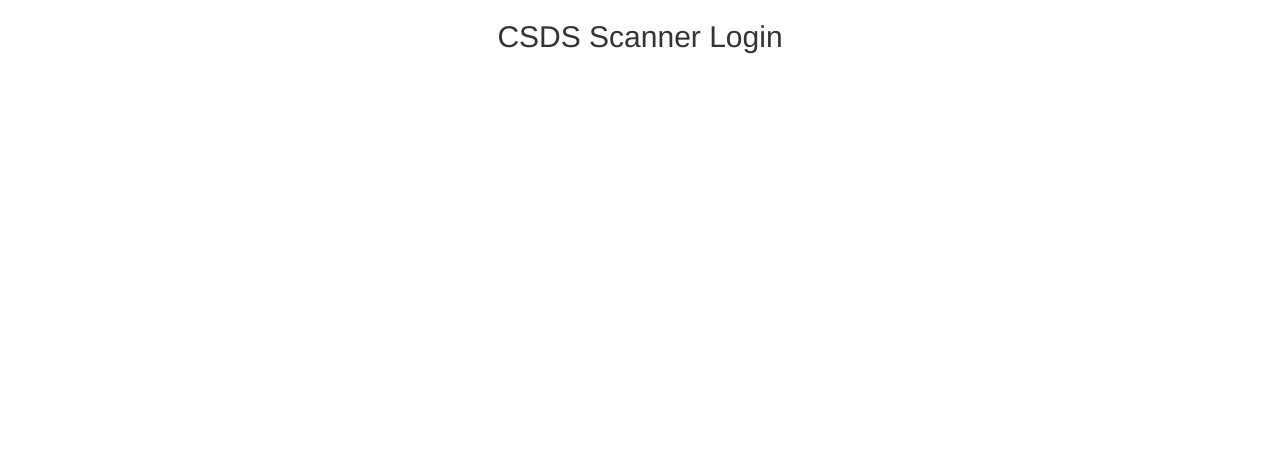
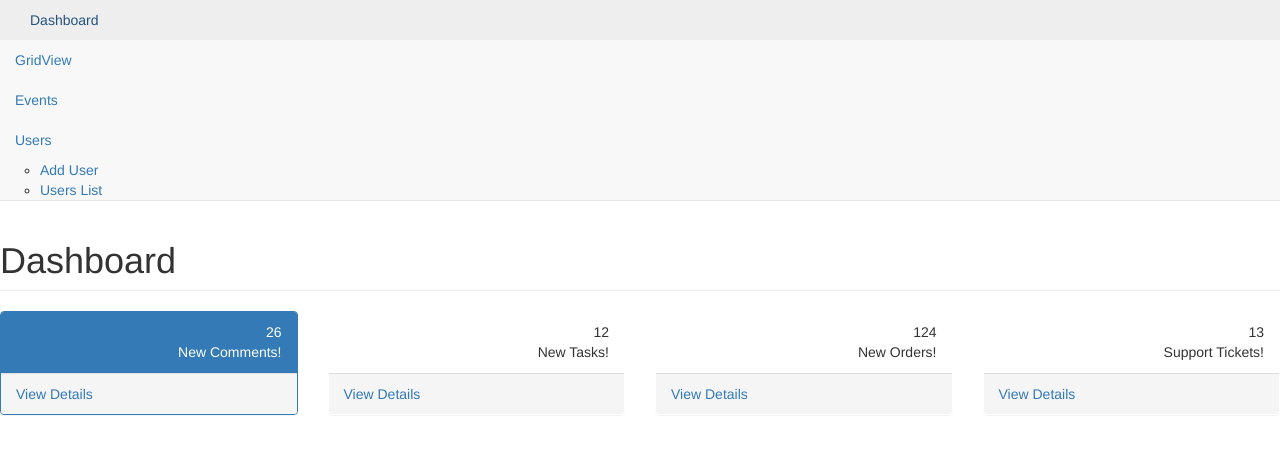
Before and after one commit to chandrasekhar154/loginRepository, an Angular app: page /pfizer-home in a window 1280 px wide. Before the commit this address led to /. Shown: the top 454 px of the page. Built offline with nearby package versions, Linux system fonts and the light colour scheme.

Commit message:
Menu Screens commit form personal system

```diff
--- a/package.json
+++ b/package.json
@@ -16,6 +16,7 @@
     "@angular/compiler": "~8.0.1",
     "@angular/core": "~8.0.1",
     "@angular/forms": "~8.0.1",
+    "@angular/http": "^7.2.15",
     "@angular/platform-browser": "~8.0.1",
     "@angular/platform-browser-dynamic": "~8.0.1",
     "@angular/router": "~8.0.1",
--- a/src/app/app-routing.module.ts
+++ b/src/app/app-routing.module.ts
@@ -5,7 +5,7 @@ import { PfizerLoginComponent} from './pfizer-login/pfizer-login.component';
 
 const routes: Routes = [
   { path: '', component: PfizerLoginComponent },
-  { path: 'home', component: PfizerHomeComponent},
+  { path: 'pfizer-home', component: PfizerHomeComponent},
 ];
 
 @NgModule({
--- a/src/app/app.component.html
+++ b/src/app/app.component.html
@@ -1,2 +1,2 @@
-<h2 style="text-align: center;">CSDS Scanner Login</h2>
+
 <router-outlet></router-outlet>
--- a/src/app/pfizer-home/pfizer-home.component.html
+++ b/src/app/pfizer-home/pfizer-home.component.html
@@ -1 +1,155 @@
-<h3>Hello</h3>
+<!DOCTYPE html>
+<html lang="en">
+
+<body>
+	<div id="wrapper">
+		<nav class="navbar navbar-default navbar-static-top" role="navigation" style="margin-bottom: 0">
+			<div class="navbar-header">
+				<button type="button" class="navbar-toggle" data-toggle="collapse" data-target=".navbar-collapse">
+					<span class="sr-only">Toggle navigation</span>
+					<span class="icon-bar"></span>
+					<span class="icon-bar"></span>
+					<span class="icon-bar"></span>
+				</button>
+				<a class="navbar-brand" [routerLink]="" (click)="username()" >{{userName}}</a>
+			</div>
+			<ul class="nav navbar-top-links navbar-right">
+				<li class="dropdown">
+					<a title="Logout" [routerLink]="" (click)="logout()" >
+						<i class="fa fa-user fa-fw"></i>
+					</a>
+				</li>
+			</ul>
+			<div class="navbar-default sidebar" role="navigation">
+                <div class="sidebar-nav navbar-collapse">
+                    <ul class="nav" id="side-menu">
+						<li>
+							<a [routerLink]="" (click)="dashboard()" class="active"><i class="fa fa-dashboard fa-fw"></i> Dashboard</a>
+						</li>
+						<li>
+							<a [routerLink]="" (click)="gridview()"><i class="fa fa-table fa-fw"></i> GridView</a>
+						</li>
+                        <li>
+							<a [routerLink]="" (click)="events()"><i class="fa fa-table fa-fw"></i> Events</a>
+						</li>
+                        <li>
+                            <a [routerLink]="" (click)="user()"><i class="fa fa-users fa-fw"></i> Users<div class="pull-right"><span class={{arrow}}></span></div></a>
+                            <ul class={{classname}}>
+                                <li>
+                                    <a [routerLink]="" (click)="adduser()" >Add User</a>
+                                </li>
+                                <li>
+                                    <a [routerLink]="" (click)="userslist()" >Users List</a>
+                                </li>
+                            </ul>
+                            <!-- /.nav-second-level -->
+                        </li>
+                    </ul>
+				</div>
+                <!-- /.sidebar-collapse -->
+			</div>
+            <!-- /.navbar-static-side -->
+		</nav>
+        <div id="page-wrapper">
+            <div class="row">
+                <div class="col-lg-12">
+                    <h1 class="page-header">Dashboard</h1>
+                </div>
+                <!-- /.col-lg-12 -->
+            </div>
+            <!-- /.row -->
+            <div class="row">
+                <div class="col-lg-3 col-md-6">
+                    <div class="panel panel-primary">
+                        <div class="panel-heading">
+                            <div class="row">
+                                <div class="col-xs-3">
+                                    <i class="fa fa-comments fa-5x"></i>
+                                </div>
+                                <div class="col-xs-9 text-right">
+                                    <div class="huge">26</div>
+                                    <div>New Comments!</div>
+                                </div>
+                            </div>
+                        </div>
+                        <a href="#">
+                            <div class="panel-footer">
+                                <span class="pull-left">View Details</span>
+                                <span class="pull-right"><i class="fa fa-arrow-circle-right"></i></span>
+                                <div class="clearfix"></div>
+                            </div>
+                        </a>
+                    </div>
+                </div>
+                <div class="col-lg-3 col-md-6">
+                    <div class="panel panel-green">
+                        <div class="panel-heading">
+                            <div class="row">
+                                <div class="col-xs-3">
+                                    <i class="fa fa-tasks fa-5x"></i>
+                                </div>
+                                <div class="col-xs-9 text-right">
+                                    <div class="huge">12</div>
+                                    <div>New Tasks!</div>
+                                </div>
+                            </div>
+                        </div>
+                        <a href="#">
+                            <div class="panel-footer">
+                                <span class="pull-left">View Details</span>
+                                <span class="pull-right"><i class="fa fa-arrow-circle-right"></i></span>
+                                <div class="clearfix"></div>
+                            </div>
+                        </a>
+                    </div>
+                </div>
+                <div class="col-lg-3 col-md-6">
+                    <div class="panel panel-yellow">
+                        <div class="panel-heading">
+                            <div class="row">
+                                <div class="col-xs-3">
+                                    <i class="fa fa-shopping-cart fa-5x"></i>
+                                </div>
+                                <div class="col-xs-9 text-right">
+                                    <div class="huge">124</div>
+                                    <div>New Orders!</div>
+                                </div>
+                            </div>
+                        </div>
+                        <a href="#">
+                            <div class="panel-footer">
+                                <span class="pull-left">View Details</span>
+                                <span class="pull-right"><i class="fa fa-arrow-circle-right"></i></span>
+                                <div class="clearfix"></div>
+                            </div>
+                        </a>
+                    </div>
+                </div>
+                <div class="col-lg-3 col-md-6">
+                    <div class="panel panel-red">
+                        <div class="panel-heading">
+                            <div class="row">
+                                <div class="col-xs-3">
+                                    <i class="fa fa-support fa-5x"></i>
+                                </div>
+                                <div class="col-xs-9 text-right">
+                                    <div class="huge">13</div>
+                                    <div>Support Tickets!</div>
+                                </div>
+                            </div>
+                        </div>
+                        <a href="#">
+                            <div class="panel-footer">
+                                <span class="pull-left">View Details</span>
+                                <span class="pull-right"><i class="fa fa-arrow-circle-right"></i></span>
+                                <div class="clearfix"></div>
+                            </div>
+                        </a>
+                    </div>
+                </div>
+            </div>
+        </div>
+    </div>
+
+</body>
+</html>
--- a/src/app/pfizer-login/pfizer-login.component.html
+++ b/src/app/pfizer-login/pfizer-login.component.html
@@ -1,3 +1,4 @@
+<h2 style="text-align: center;">CSDS Scanner Login</h2>
 <div class="container">
     <div class="row">
         <div class="col-md-4 col-md-offset-4">
--- a/src/app/pfizer-login/pfizer-login.component.ts
+++ b/src/app/pfizer-login/pfizer-login.component.ts
@@ -1,6 +1,7 @@
 import { Component, OnInit, Directive, Input } from '@angular/core';
 import { FormBuilder, FormGroup, Validators } from '@angular/forms';
 import { Router, ActivatedRoute } from '@angular/router';
+// import { Http, Response, RequestOptions, Headers } from '@angular/http';
 
 
 @Component({
@@ -9,6 +10,8 @@ import { Router, ActivatedRoute } from '@angular/router';
   styleUrls: ['./pfizer-login.component.css']
 })
 export class PfizerLoginComponent implements OnInit {
+
+  constructor(private router: Router) { }
 
   model: any = {};
   submitted = false;
@@ -19,6 +22,8 @@ export class PfizerLoginComponent implements OnInit {
   loginFormSubmit() {
     this.submitted = true;
     this.model.loginErrorStatus = false;
+    this.router.navigateByUrl('/pfizer-home');
+    alert("..");
     if(this.model.pfizerNTID=="CHODAC" && this.model.pfizerPassword=="Nunet#v5kp") {
       this.model.loginMessage="Success"
     }
@@ -29,8 +34,6 @@ export class PfizerLoginComponent implements OnInit {
     console.log(this.model);
   }
 
-  constructor() { }
-
   ngOnInit() {
 
   }
```
Also changed, not shown: 1 other file (tests, documents, lock files or other folders).
